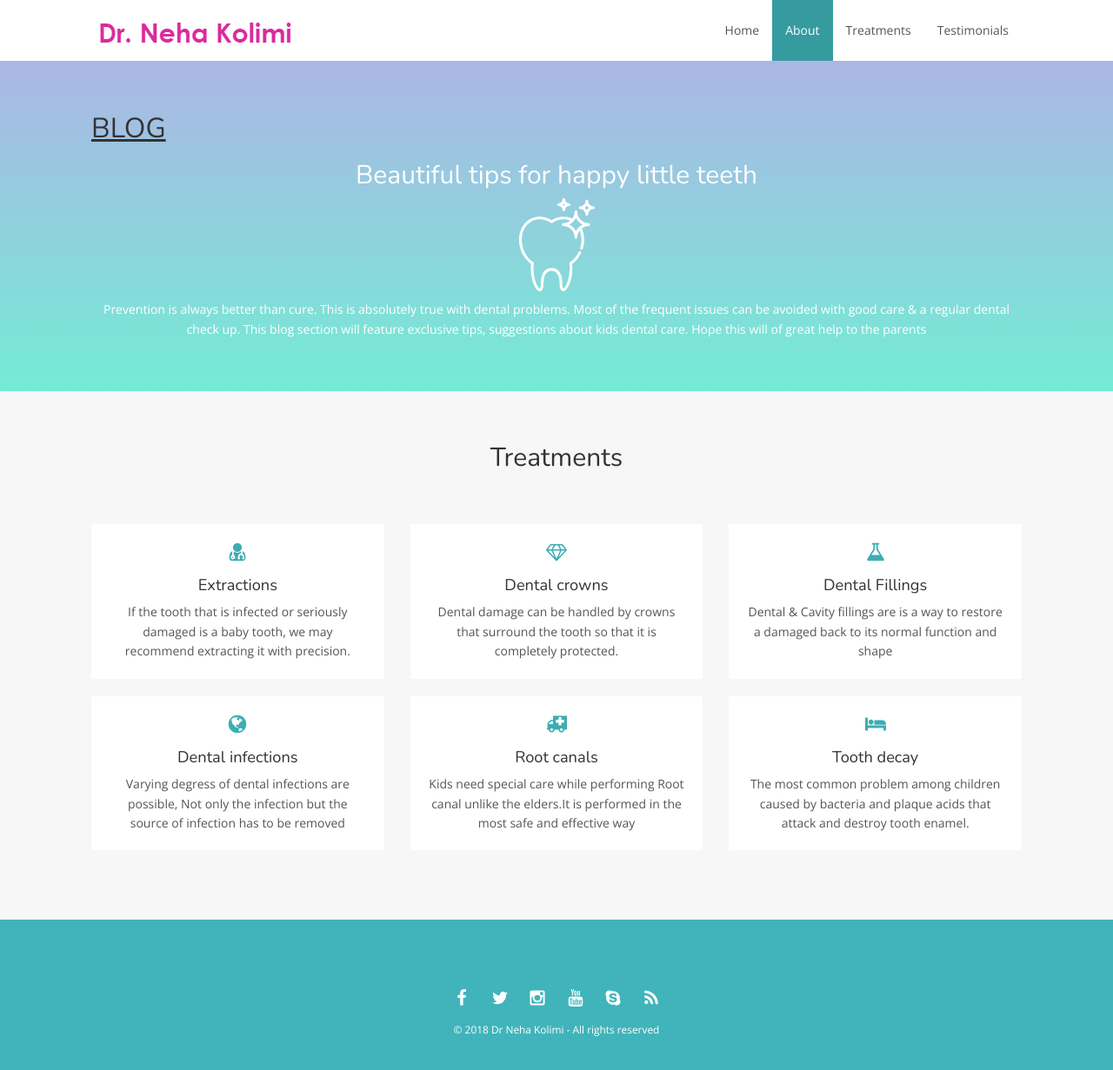
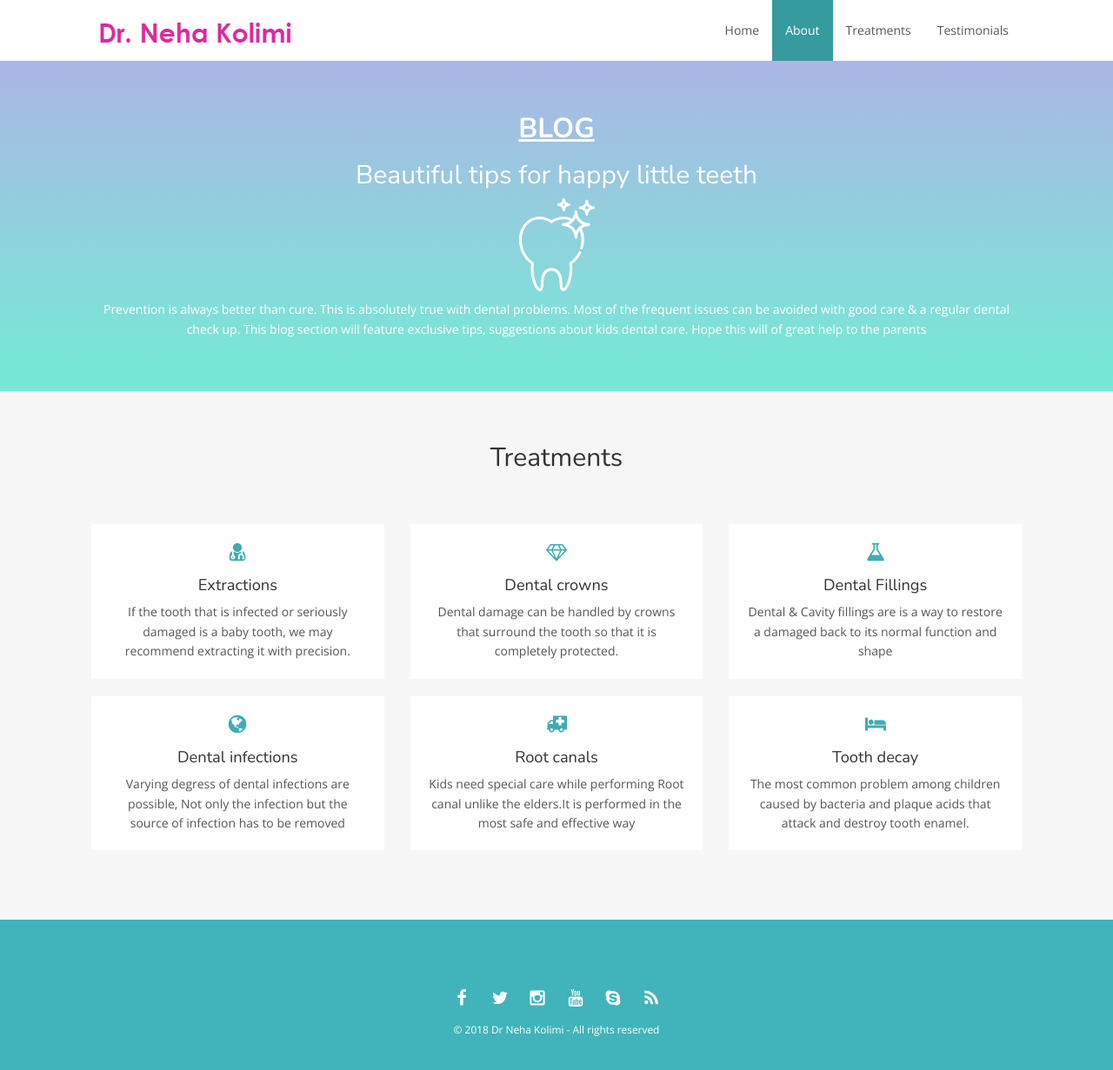
Before and after one commit to nehakolimi/nehakolimi.github.io, a Jekyll site: the page built from blog.html, in a window 1280 px wide and 1254 px high. Shown: the top 1231 px of the window at 87% size. Built offline with Jekyll 4.4.1, drawn with Linux system fonts in a browser that asks for light colours; nearby versions of some CDN libraries.

Commit message:
Updated title

```diff
--- a/blog.html
+++ b/blog.html
@@ -5,7 +5,7 @@ layout: bloglayout
 <!-- Blog Title About -->
 <div id="about" class="about">
     <div class="container-fluid">
-        <h1><u>BLOG</u></h1>
+        <h1 class="blog-title"><u><b>BLOG</b></u></h1>
         <h2 class="blog-title">Beautiful tips for happy little teeth</h2>
         <center><img class="banner-icon" src="svg/molar.svg" alt=""></center>
                 <p class="blog-description">Prevention is always better than cure. This is absolutely true with dental problems. Most of the frequent issues can be avoided with good care & a regular dental check up. This blog section will feature exclusive tips, suggestions about kids dental care. Hope this will of great help to the parents</p>
```
